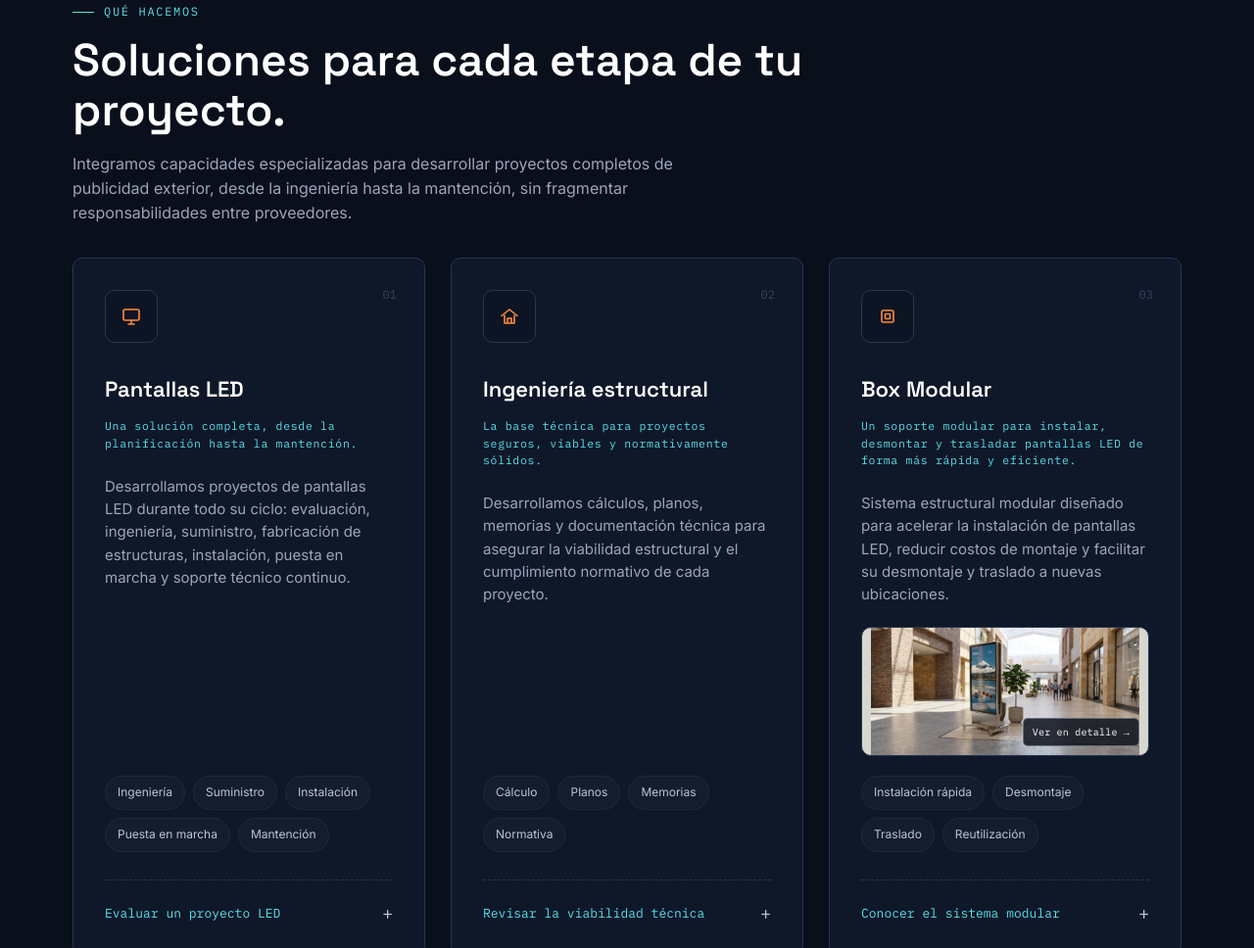
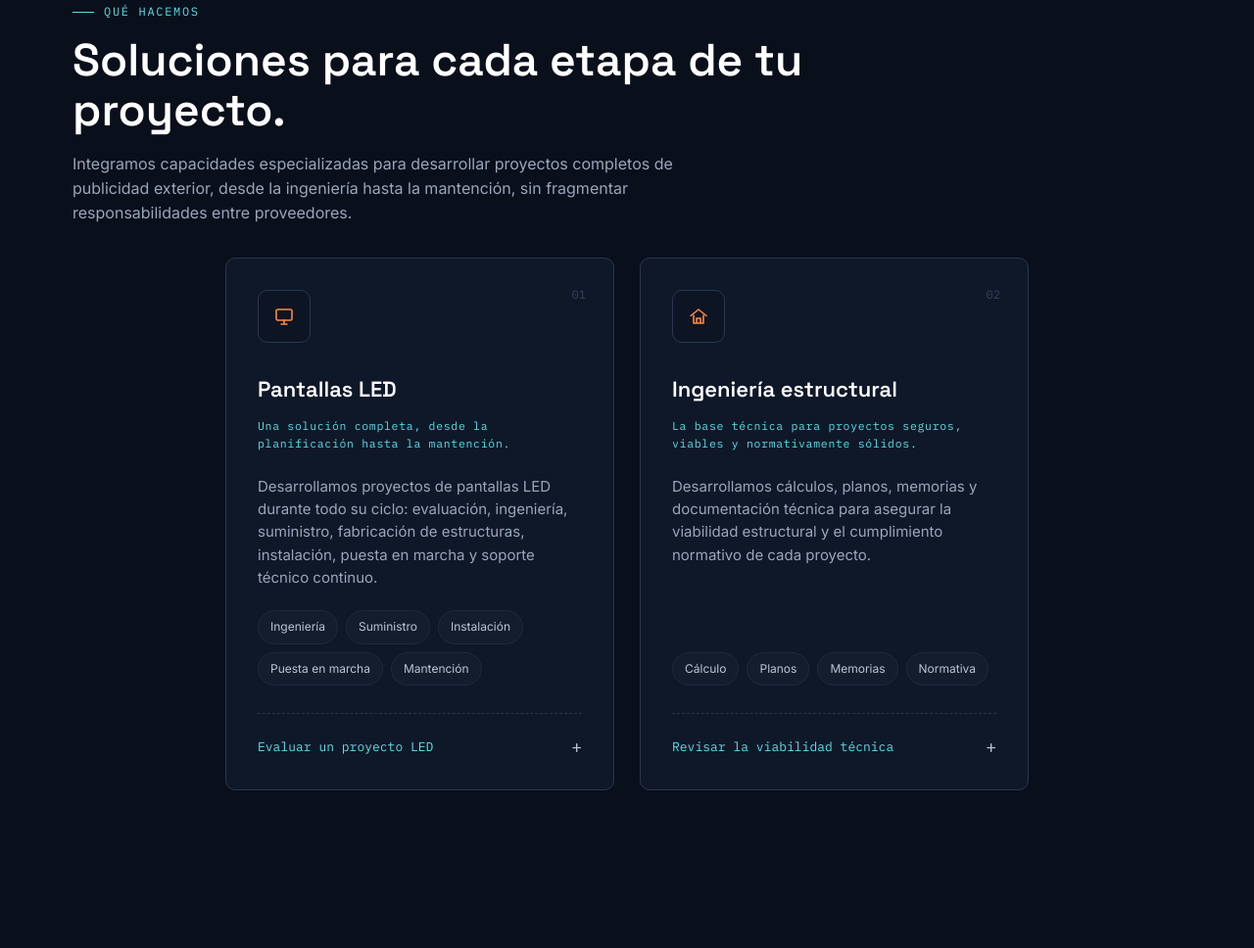
Before and after one commit to fmedinas84/publimetal, a plain HTML site: page index.html in a window 1280 px wide. Shown: the part 2645-3613 px from the top of the page at 98% size. Drawn offline with Linux system fonts and the light colour scheme.

Commit message:
feat: ocultar temporalmente Box Modular

```diff
--- a/index.html
+++ b/index.html
@@ -253,6 +253,7 @@
   .solutions-head h2{font-size:clamp(30px,3.6vw,46px);color:var(--white);line-height:1.12}
   .solutions-head p{color:var(--muted);margin-top:16px;font-size:16px;max-width:680px}
   .solutions-grid{display:grid;grid-template-columns:repeat(3,1fr);gap:26px}
+  .solutions-grid--two{grid-template-columns:repeat(2,minmax(0,1fr));max-width:820px;margin-inline:auto}
   .solution-card{
     background:rgba(17,26,44,.86);
     border:1px solid var(--line);
@@ -264,6 +265,7 @@
     flex-direction:column;
     transition:border-color .2s, transform .2s, box-shadow .2s;
   }
+  .solution-card[hidden]{display:none}
   .solution-card:hover{border-color:rgba(91,224,232,.62);transform:translateY(-4px);box-shadow:0 18px 36px rgba(0,0,0,.24)}
   .solution-card .icon-box{
     width:54px;
@@ -520,7 +522,7 @@
         <h2>Soluciones para cada etapa de tu proyecto.</h2>
         <p>Integramos capacidades especializadas para desarrollar proyectos completos de publicidad exterior, desde la ingeniería hasta la mantención, sin fragmentar responsabilidades entre proveedores.</p>
       </div>
-      <div class="solutions-grid">
+      <div class="solutions-grid solutions-grid--two">
         <article class="solution-card">
           <div class="card-number">01</div>
           <div class="icon-box" aria-hidden="true">
@@ -543,7 +545,7 @@
           <div class="solution-tags"><span>Cálculo</span><span>Planos</span><span>Memorias</span><span>Normativa</span></div>
           <a class="solution-link" href="#contacto">Revisar la viabilidad técnica</a>
         </article>
-        <article class="solution-card">
+        <article class="solution-card" hidden>
           <div class="card-number">03</div>
           <div class="icon-box" aria-hidden="true">
             <svg width="24" height="24" viewBox="0 0 24 24" fill="none"><rect x="6" y="6" width="12" height="12" rx="1.5" stroke="currentColor" stroke-width="1.6"/><rect x="9.5" y="9.5" width="5" height="5" rx=".8" stroke="currentColor" stroke-width="1.6"/></svg>
```
